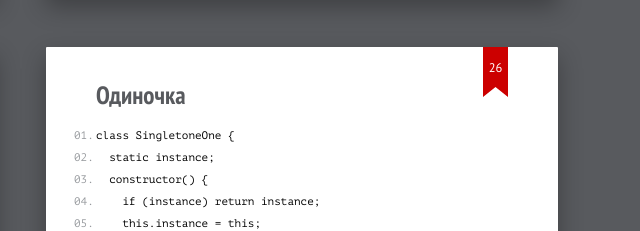
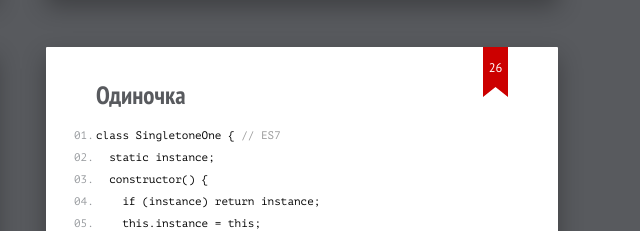
Before and after one commit to denis-zavgorodny/slides-patterns, a website: page index.html in a window 1280 px wide. Shown: the part 4537-4768 px from the top of the page, 566-1206 px from the left. Drawn offline with Linux system fonts and the light colour scheme.

Commit message:
add comment

```diff
--- a/index.html
+++ b/index.html
@@ -318,7 +318,7 @@
     <section class="slide">
         <h2>Одиночка</h2>
         <pre style="font-size: 22px;">
-            <code>class SingletoneOne {</code>
+            <code>class SingletoneOne { <span class="comment">// ES7</span></code>
             <code>  static instance;</code>
             <code>  constructor() {</code>
             <code>    if (instance) return instance;</code>
```
